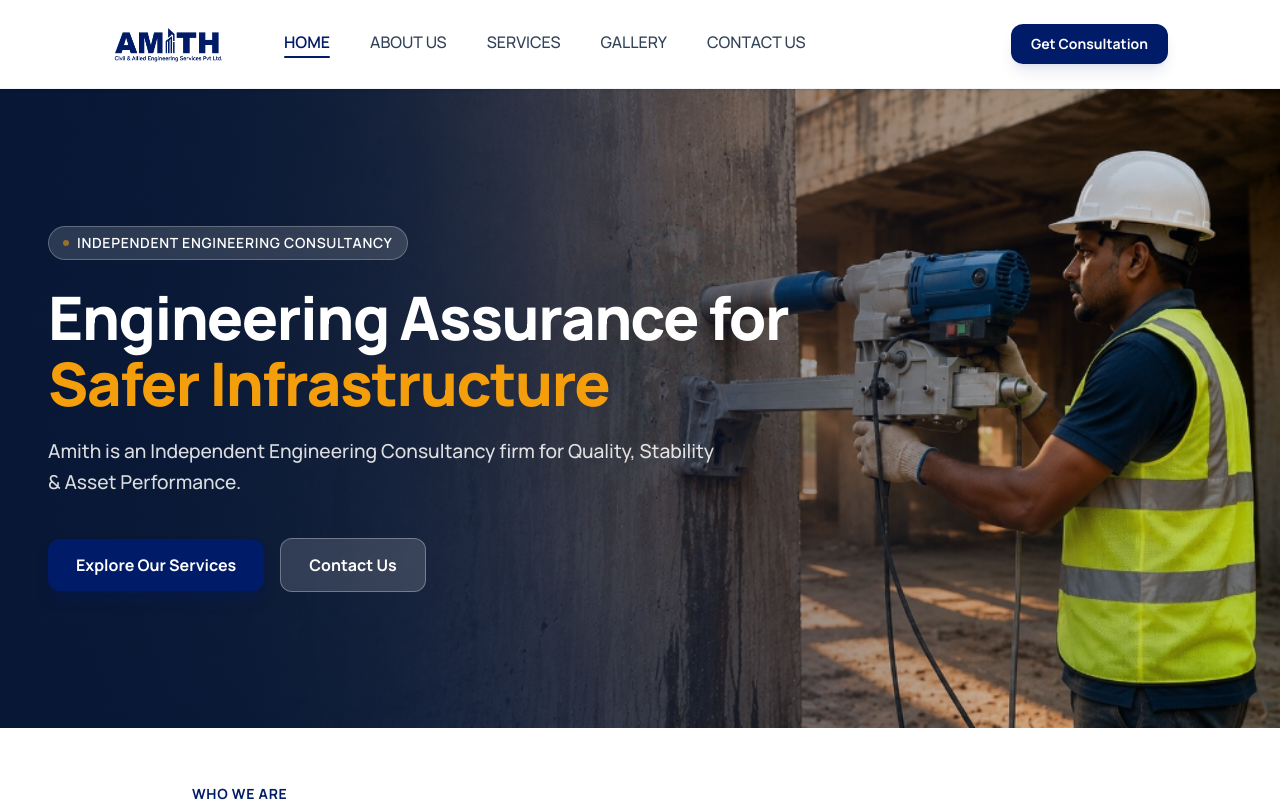
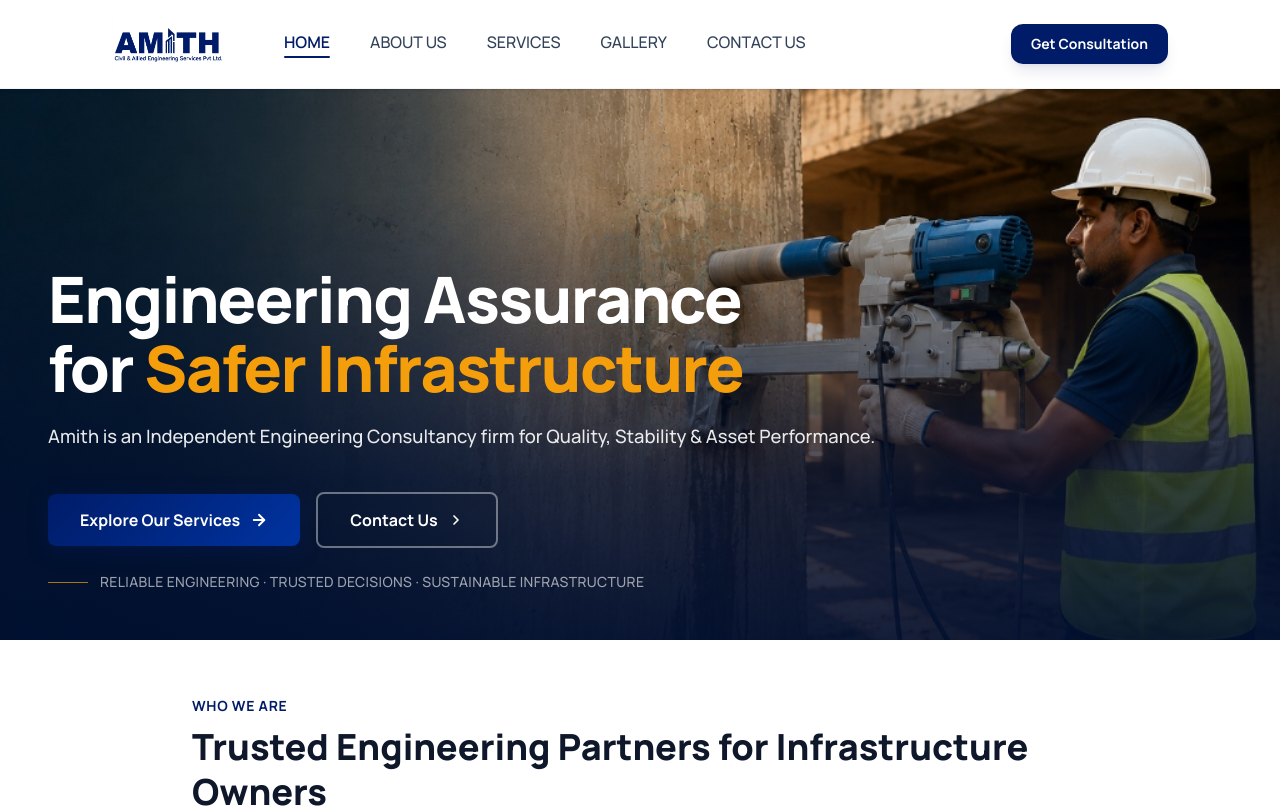
Before and after one commit to vicky007111/AMITH_REDESIGN, a Next.js app: page / in a window 1280 px wide. Shown: the top 808 px of the page. Built offline with nearby package versions, Linux system fonts and the light colour scheme; some icons are missing.

Commit message:
feat: redesign hero section with full-bleed background

```diff
--- a/src/app/components/Home/HeroBanner/index.tsx
+++ b/src/app/components/Home/HeroBanner/index.tsx
@@ -7,23 +7,25 @@ import { motion } from "motion/react";
 import { EASE } from "@/app/components/Home/anim";
 
 // ---------------------------------------------------------------------------
-// SWAPPABLE CONSTANT — replace this single path when the client sends the
-// dedicated wide-format hero photo. The rest of the component requires no edits.
+// TODO: swap for client-provided hero photo
+// Replace this single path when the client sends their final wide-format
+// hero image. The rest of the component requires no edits.
 // ---------------------------------------------------------------------------
 const HERO_IMAGE_PATH = "/images/banner-candidates/hero-wide.jpg";
 
-// Per-image object-position to make the crop look intentional.
-const HERO_IMAGE_POSITION = "right center";
+// Per-image object-position — tweak if the replacement photo needs
+// a different crop anchor.
+const HERO_IMAGE_POSITION = "center 40%";
 
 export default function HeroBanner() {
   return (
     <section
       id="hero"
-      className="relative w-full overflow-hidden flex flex-col justify-end"
-      style={{ minHeight: "calc(100vh - 72px)" }}
+      className="relative w-full overflow-hidden flex flex-col justify-end pt-28 pb-8 sm:pb-10 lg:pb-12"
+      style={{ height: "80vh", minHeight: "560px", maxHeight: "750px" }}
       aria-label="Hero banner"
     >
-      {/* ── Background image ── */}
+      {/* ── Full-bleed background image ── */}
       <div className="absolute inset-0 z-0">
         <Image
           src={HERO_IMAGE_PATH}
@@ -36,75 +38,126 @@ export default function HeroBanner() {
         />
       </div>
 
-      {/* ── Gradient overlay: dark on left for text readability, transparent on right ── */}
+      {/* ── Scrim: bottom-heavy gradient for text legibility ──
+           Desktop: transparent top → dark bottom-left.
+           Mobile: stronger overall scrim so text stays readable on any crop. */}
       <div
         className="absolute inset-0 z-10 pointer-events-none"
         style={{
-          background:
-            "linear-gradient(to right, rgba(8, 23, 56, 0.85) 0%, rgba(8, 23, 56, 0.7) 40%, rgba(8, 23, 56, 0.3) 70%, transparent 100%)",
+          background: [
+            "linear-gradient(to top, rgba(0, 15, 48, 0.92) 0%, rgba(0, 15, 48, 0.75) 25%, rgba(0, 15, 48, 0.3) 50%, transparent 70%)",
+          ].join(", "),
         }}
       />
 
-      {/* ── Content ── */}
-      <div className="relative z-20 w-full">
-        <div className="container mx-auto max-w-7xl px-6 md:px-12 pb-10 sm:pb-12 lg:pb-14 pt-20 sm:pt-24 lg:pt-28">
-          {/* Badge */}
-          <motion.div
-            initial={{ opacity: 0, y: 16 }}
+      {/* ── Content container ── */}
+      <div className="relative z-20 container mx-auto max-w-7xl px-6 md:px-12">
+          {/* Headline */}
+          <motion.h1
+            initial={{ opacity: 0, y: 28 }}
             animate={{ opacity: 1, y: 0 }}
-            transition={{ duration: 0.5, ease: EASE }}
-            className="inline-flex items-center gap-2 px-3.5 py-1.5 rounded-full bg-white/15 backdrop-blur-sm border border-white/25 text-white font-semibold text-xs sm:text-sm uppercase tracking-wider mb-5 sm:mb-6 w-fit select-none"
+            transition={{ duration: 0.7, delay: 0.1, ease: EASE }}
+            className="text-white font-extrabold tracking-tight mb-4 sm:mb-5 max-w-3xl"
+            style={{
+              fontSize: "clamp(2rem, 5.5vw, 4rem)",
+              lineHeight: 1.08,
+            }}
           >
-            <span className="w-1.5 h-1.5 rounded-full bg-warning animate-pulse" />
-            Independent Engineering Consultancy
-          </motion.div>
-
-          {/* Headline — leads the load sequence */}
-          <motion.h1
-            initial={{ opacity: 0, y: 20 }}
-            animate={{ opacity: 1, y: 0 }}
-            transition={{ duration: 0.6, delay: 0.1, ease: EASE }}
-            className="text-white font-extrabold leading-tight tracking-tight mb-4 sm:mb-5 max-w-4xl"
-            style={{ fontSize: "clamp(1.75rem, 5vw, 3.75rem)", lineHeight: 1.1 }}
-          >
-            Engineering Assurance for{" "}
-            <span className="text-warning">Safer Infrastructure</span>
+            Engineering Assurance
+            <br />
+            for <span className="text-warning">Safer Infrastructure</span>
           </motion.h1>
 
-          {/* Subheadline — follows the headline ~150ms later */}
+          {/* Subheadline */}
           <motion.p
-            initial={{ opacity: 0, y: 20 }}
+            initial={{ opacity: 0, y: 22 }}
             animate={{ opacity: 1, y: 0 }}
-            transition={{ duration: 0.6, delay: 0.25, ease: EASE }}
-            className="text-white/85 font-medium leading-relaxed max-w-2xl mb-8 sm:mb-10"
-            style={{ fontSize: "clamp(1rem, 2vw, 1.2rem)" }}
+            transition={{ duration: 0.6, delay: 0.3, ease: EASE }}
+            className="text-white/90 font-medium leading-relaxed max-w-xl mb-8 sm:mb-10"
+            style={{ fontSize: "clamp(0.95rem, 1.8vw, 1.15rem)" }}
           >
             Amith is an Independent Engineering Consultancy firm for Quality,
             Stability &amp; Asset Performance.
           </motion.p>
 
-          {/* CTA buttons */}
+          {/* CTA buttons — custom-styled, not generic components */}
           <motion.div
-            initial={{ opacity: 0, y: 16 }}
+            initial={{ opacity: 0, y: 18 }}
             animate={{ opacity: 1, y: 0 }}
-            transition={{ duration: 0.5, delay: 0.4, ease: EASE }}
-            className="flex flex-wrap gap-4 items-center"
+            transition={{ duration: 0.5, delay: 0.5, ease: EASE }}
+            className="flex flex-wrap gap-4 items-center mb-6"
           >
             <Link
               href="/services"
-              className="inline-flex items-center gap-2 px-7 py-3.5 rounded-xl font-bold text-sm sm:text-base bg-primary text-white hover:bg-primary/90 hover:scale-[1.02] active:scale-[0.98] transition-all duration-200 shadow-lg shadow-primary/30 cursor-pointer"
+              className="group relative inline-flex items-center gap-2.5 px-8 py-3.5 rounded-lg font-bold text-sm sm:text-base overflow-hidden transition-all duration-300 cursor-pointer"
+              style={{
+                background: "linear-gradient(135deg, #001c68 0%, #0033a0 100%)",
+                color: "#fff",
+                boxShadow: "0 4px 20px rgba(0, 28, 104, 0.35)",
+              }}
             >
-              Explore Our Services
+              <span className="relative z-10">Explore Our Services</span>
+              <svg
+                xmlns="http://www.w3.org/2000/svg"
+                width="18"
+                height="18"
+                viewBox="0 0 24 24"
+                fill="none"
+                stroke="currentColor"
+                strokeWidth="2.5"
+                strokeLinecap="round"
+                strokeLinejoin="round"
+                className="relative z-10 transition-transform duration-300 group-hover:translate-x-1"
+              >
+                <path d="M5 12h14" />
+                <path d="m12 5 7 7-7 7" />
+              </svg>
+              {/* Hover glow layer */}
+              <span
+                className="absolute inset-0 opacity-0 group-hover:opacity-100 transition-opacity duration-300"
+                style={{
+                  background: "linear-gradient(135deg, #0033a0 0%, #0050d0 100%)",
+                }}
+              />
             </Link>
+
             <Link
               href="/contact"
-              className="inline-flex items-center gap-2 px-7 py-3.5 rounded-xl font-bold text-sm sm:text-base bg-white/15 backdrop-blur-sm border border-white/30 text-white hover:bg-white/25 hover:scale-[1.02] active:scale-[0.98] transition-all duration-200 cursor-pointer"
+              className="group inline-flex items-center gap-2.5 px-8 py-3.5 rounded-lg font-bold text-sm sm:text-base border-2 border-white/40 text-white backdrop-blur-sm hover:bg-white hover:text-primary hover:border-white transition-all duration-300 cursor-pointer"
             >
               Contact Us
+              <svg
+                xmlns="http://www.w3.org/2000/svg"
+                width="16"
+                height="16"
+                viewBox="0 0 24 24"
+                fill="none"
+                stroke="currentColor"
+                strokeWidth="2.5"
+                strokeLinecap="round"
+                strokeLinejoin="round"
+                className="transition-transform duration-300 group-hover:translate-x-0.5"
+              >
+                <path d="m9 18 6-6-6-6" />
+              </svg>
             </Link>
           </motion.div>
+
+          {/* Secondary strap line */}
+          <motion.div
+            initial={{ opacity: 0 }}
+            animate={{ opacity: 1 }}
+            transition={{ duration: 0.8, delay: 0.7, ease: EASE }}
+          >
+            <div className="flex items-center gap-3">
+              <span className="hidden sm:block w-10 h-px bg-warning/70" />
+              <p className="text-white/60 text-xs sm:text-sm font-medium tracking-wide uppercase">
+                Reliable Engineering · Trusted Decisions · Sustainable
+                Infrastructure
+              </p>
+            </div>
+          </motion.div>
         </div>
-      </div>
     </section>
   );
 }
```
